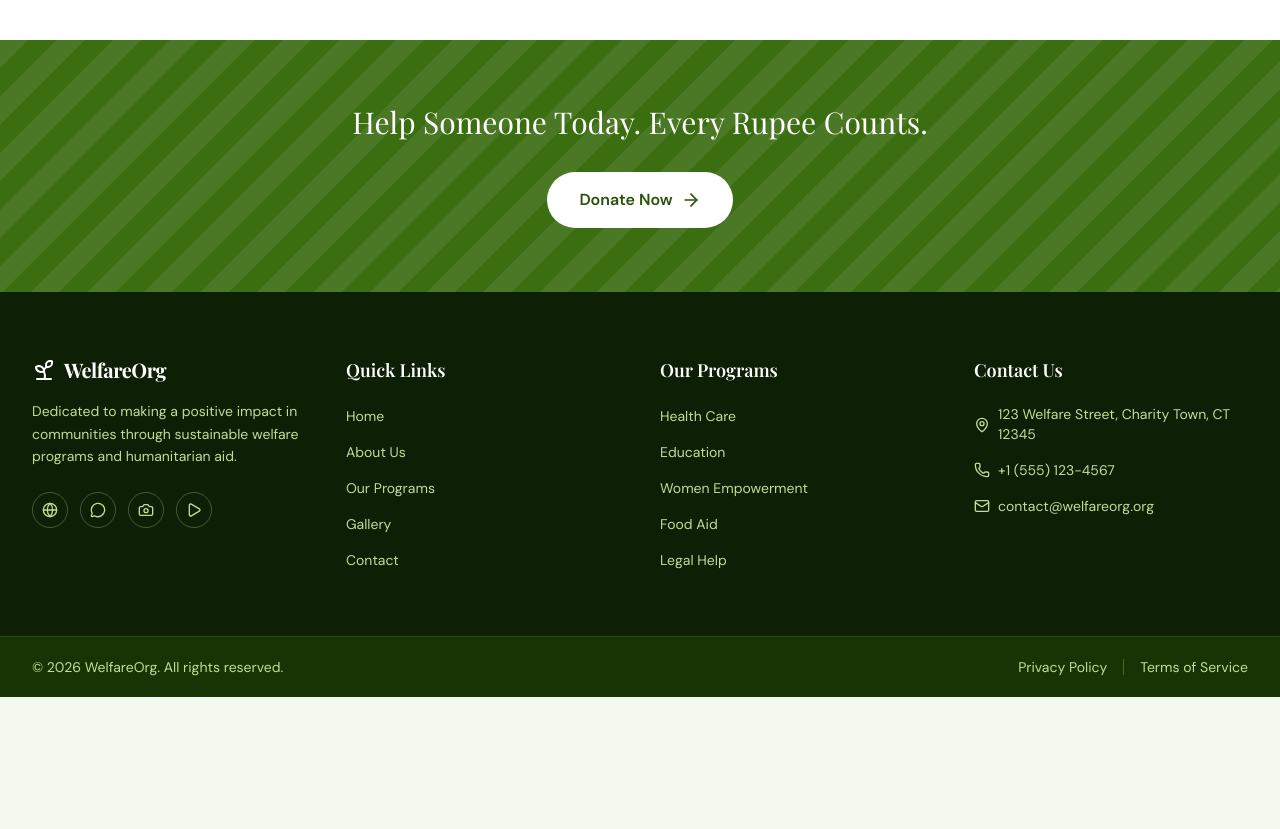
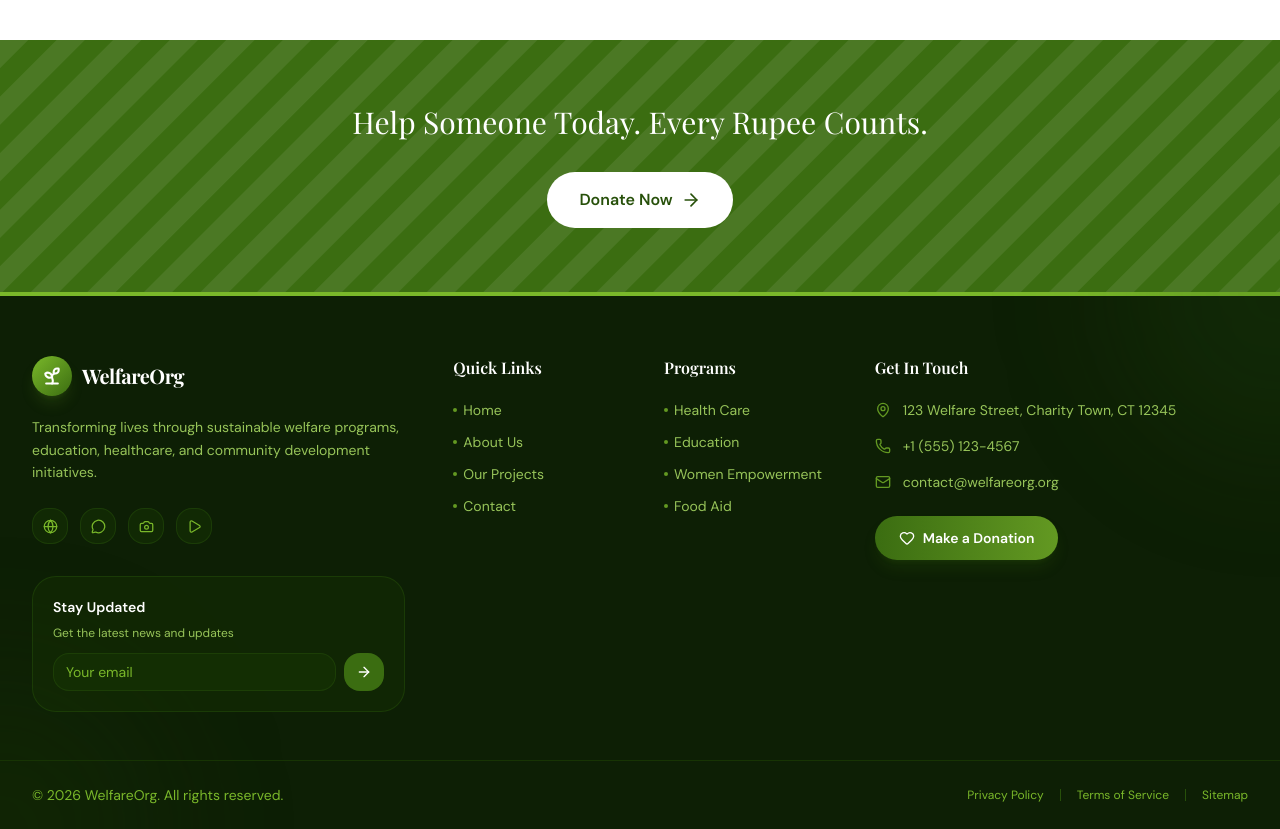
Before and after one commit to hunmbalofficial/welfare-project, a React (Vite) app in the folder client/: page / in a window 1280 px wide. Shown: the part 4660-5489 px from the top of the page. Before the commit the page ends 5357 px from the top, so only its background shows below. Built offline with nearby package versions, Linux system fonts and the light colour scheme; no server answers.

Commit message:
Update footer - modern design

```diff
--- a/client/src/components/layout/Footer.jsx
+++ b/client/src/components/layout/Footer.jsx
@@ -1,66 +1,101 @@
 import { Link } from 'react-router-dom';
-import { Sprout, Globe, MessageCircle, Camera, Play, MapPin, Phone, Mail } from 'lucide-react';
+import { Sprout, MapPin, Phone, Mail, ArrowRight, Heart, Globe, MessageCircle, Camera, Play } from 'lucide-react';
+import { useState } from 'react';
 
 const Footer = () => {
+  const [email, setEmail] = useState('');
   const currentYear = new Date().getFullYear();
 
   const quickLinks = [
     { name: 'Home', path: '/' },
     { name: 'About Us', path: '/about' },
-    { name: 'Our Programs', path: '/programs' },
-    { name: 'Gallery', path: '/gallery' },
+    { name: 'Our Projects', path: '/projects' },
     { name: 'Contact', path: '/contact' },
   ];
 
   const programs = [
-    { name: 'Health Care', path: '/programs/health' },
-    { name: 'Education', path: '/programs/education' },
-    { name: 'Women Empowerment', path: '/programs/women' },
-    { name: 'Food Aid', path: '/programs/food' },
-    { name: 'Legal Help', path: '/programs/legal' },
+    { name: 'Health Care', path: '/projects' },
+    { name: 'Education', path: '/projects' },
+    { name: 'Women Empowerment', path: '/projects' },
+    { name: 'Food Aid', path: '/projects' },
   ];
 
+  const handleSubscribe = (e) => {
+    e.preventDefault();
+    if (email) alert('Subscribed! (integration pending)');
+  };
+
   return (
-    <footer className="bg-primary-900 text-primary-200">
-      <div className="max-w-7xl mx-auto px-4 lg:px-8 py-16">
-        <div className="grid grid-cols-1 md:grid-cols-2 lg:grid-cols-4 gap-10">
-          <div>
-            <Link to="/" className="flex items-center gap-2 mb-4">
-              <Sprout className="w-6 h-6 text-white" strokeWidth={2} />
-              <span className="font-display text-xl font-bold text-white tracking-tight">
-                WelfareOrg
-              </span>
+    <footer className="relative bg-primary-900 text-primary-200 overflow-hidden">
+      <div className="absolute top-0 left-0 right-0 h-1 bg-gradient-to-r from-primary-400 via-secondary-400 to-primary-400" />
+
+      <div className="absolute inset-0 pointer-events-none">
+        <div className="absolute -top-40 -right-40 w-80 h-80 rounded-full bg-primary-700/20 blur-3xl" />
+        <div className="absolute -bottom-40 -left-40 w-80 h-80 rounded-full bg-primary-800/30 blur-3xl" />
+      </div>
+
+      <div className="relative max-w-7xl mx-auto px-4 lg:px-8 pt-16 pb-12">
+        <div className="grid grid-cols-1 lg:grid-cols-6 gap-12">
+          <div className="lg:col-span-2">
+            <Link to="/" className="inline-flex items-center gap-2.5 mb-5">
+              <div className="w-10 h-10 rounded-xl bg-gradient-to-br from-primary-400 to-primary-600 flex items-center justify-center shadow-lg shadow-primary-500/20">
+                <Sprout className="w-5 h-5 text-white" strokeWidth={2.5} />
+              </div>
+              <span className="font-display text-xl font-bold text-white tracking-tight">WelfareOrg</span>
             </Link>
-            <p className="text-sm leading-relaxed mb-6">
-              Dedicated to making a positive impact in communities through sustainable welfare programs and humanitarian aid.
+            <p className="text-sm leading-relaxed text-primary-300 mb-6 max-w-sm">
+              Transforming lives through sustainable welfare programs, education, healthcare, and community development initiatives.
             </p>
-            <div className="flex items-center gap-3">
-              <a href="#" className="w-9 h-9 rounded-full border border-primary-200/30 flex items-center justify-center hover:border-white hover:text-white transition-colors">
-                <Globe size={16} />
-              </a>
-              <a href="#" className="w-9 h-9 rounded-full border border-primary-200/30 flex items-center justify-center hover:border-white hover:text-white transition-colors">
-                <MessageCircle size={16} />
-              </a>
-              <a href="#" className="w-9 h-9 rounded-full border border-primary-200/30 flex items-center justify-center hover:border-white hover:text-white transition-colors">
-                <Camera size={16} />
-              </a>
-              <a href="#" className="w-9 h-9 rounded-full border border-primary-200/30 flex items-center justify-center hover:border-white hover:text-white transition-colors">
-                <Play size={16} />
-              </a>
+
+            <div className="flex items-center gap-3 mb-8">
+              {[
+                { icon: Globe, href: '#' },
+                { icon: MessageCircle, href: '#' },
+                { icon: Camera, href: '#' },
+                { icon: Play, href: '#' },
+              ].map(({ icon: Icon, href }, i) => (
+                <a
+                  key={i}
+                  href={href}
+                  className="w-9 h-9 rounded-lg bg-primary-800/50 border border-primary-700/50 flex items-center justify-center hover:bg-primary-600 hover:border-primary-500 hover:text-white text-primary-400 transition-all duration-200"
+                >
+                  <Icon size={15} />
+                </a>
+              ))}
+            </div>
+
+            <div className="bg-primary-800/40 border border-primary-700/50 rounded-xl p-5 max-w-sm">
+              <p className="text-white text-sm font-semibold mb-2">Stay Updated</p>
+              <p className="text-primary-300 text-xs mb-3">Get the latest news and updates</p>
+              <form onSubmit={handleSubscribe} className="flex gap-2">
+                <input
+                  type="email"
+                  value={email}
+                  onChange={(e) => setEmail(e.target.value)}
+                  placeholder="Your email"
+                  className="flex-1 bg-primary-800/60 border border-primary-700/50 rounded-lg px-3 py-2 text-sm text-white placeholder:text-primary-400 focus:outline-none focus:border-primary-500 transition-colors"
+                  required
+                />
+                <button
+                  type="submit"
+                  className="bg-primary-600 hover:bg-primary-500 text-white rounded-lg px-3 py-2 transition-colors"
+                >
+                  <ArrowRight size={16} />
+                </button>
+              </form>
             </div>
           </div>
 
-          <div>
-            <h3 className="font-display text-lg font-semibold text-white mb-5">
-              Quick Links
-            </h3>
+          <div className="lg:col-span-1">
+            <h3 className="font-display text-base font-semibold text-white mb-5">Quick Links</h3>
             <ul className="space-y-3">
               {quickLinks.map((link) => (
                 <li key={link.path}>
                   <Link
                     to={link.path}
-                    className="text-sm hover:text-white transition-colors"
+                    className="text-sm text-primary-300 hover:text-white transition-colors flex items-center gap-1.5 group"
                   >
+                    <span className="w-1 h-1 rounded-full bg-primary-500 group-hover:bg-white transition-colors" />
                     {link.name}
                   </Link>
                 </li>
@@ -68,17 +103,16 @@ const Footer = () => {
             </ul>
           </div>
 
-          <div>
-            <h3 className="font-display text-lg font-semibold text-white mb-5">
-              Our Programs
-            </h3>
+          <div className="lg:col-span-1">
+            <h3 className="font-display text-base font-semibold text-white mb-5">Programs</h3>
             <ul className="space-y-3">
               {programs.map((link) => (
                 <li key={link.name}>
                   <Link
                     to={link.path}
-                    className="text-sm hover:text-white transition-colors"
+                    className="text-sm text-primary-300 hover:text-white transition-colors flex items-center gap-1.5 group"
                   >
+                    <span className="w-1 h-1 rounded-full bg-primary-500 group-hover:bg-white transition-colors" />
                     {link.name}
                   </Link>
                 </li>
@@ -86,37 +120,47 @@ const Footer = () => {
             </ul>
           </div>
 
-          <div>
-            <h3 className="font-display text-lg font-semibold text-white mb-5">
-              Contact Us
-            </h3>
+          <div className="lg:col-span-2">
+            <h3 className="font-display text-base font-semibold text-white mb-5">Get In Touch</h3>
             <ul className="space-y-4">
-              <li className="flex items-center gap-2 text-sm">
-                <MapPin size={16} className="shrink-0 mt-0.5" />
+              <li className="flex items-start gap-3 text-sm text-primary-300">
+                <MapPin size={16} className="shrink-0 mt-0.5 text-primary-500" />
                 <span>123 Welfare Street, Charity Town, CT 12345</span>
               </li>
-              <li className="flex items-center gap-2 text-sm">
-                <Phone size={16} className="shrink-0" />
+              <li className="flex items-center gap-3 text-sm text-primary-300">
+                <Phone size={16} className="shrink-0 text-primary-500" />
                 <span>+1 (555) 123-4567</span>
               </li>
-              <li className="flex items-center gap-2 text-sm">
-                <Mail size={16} className="shrink-0" />
+              <li className="flex items-center gap-3 text-sm text-primary-300">
+                <Mail size={16} className="shrink-0 text-primary-500" />
                 <span>contact@welfareorg.org</span>
               </li>
             </ul>
+
+            <div className="mt-6">
+              <Link
+                to="/donate"
+                className="inline-flex items-center gap-2 bg-gradient-to-r from-primary-600 to-primary-500 text-white rounded-full px-6 py-3 text-sm font-semibold hover:from-primary-500 hover:to-primary-400 transition-all duration-300 shadow-lg shadow-primary-600/20"
+              >
+                <Heart size={16} />
+                Make a Donation
+              </Link>
+            </div>
           </div>
         </div>
       </div>
 
-      <div className="bg-primary-800 border-t border-primary-700">
-        <div className="max-w-7xl mx-auto px-4 lg:px-8 py-5 flex flex-col sm:flex-row items-center justify-between gap-3">
-          <p className="text-sm text-primary-200">
+      <div className="relative border-t border-primary-800">
+        <div className="max-w-7xl mx-auto px-4 lg:px-8 py-6 flex flex-col sm:flex-row items-center justify-between gap-4">
+          <p className="text-sm text-primary-400">
             &copy; {currentYear} WelfareOrg. All rights reserved.
           </p>
-          <div className="flex items-center gap-4 text-sm text-primary-200">
+          <div className="flex items-center gap-4 text-xs text-primary-400">
             <span className="hover:text-white cursor-pointer transition-colors">Privacy Policy</span>
-            <span className="w-px h-4 bg-primary-600" />
+            <span className="w-px h-3 bg-primary-700" />
             <span className="hover:text-white cursor-pointer transition-colors">Terms of Service</span>
+            <span className="w-px h-3 bg-primary-700" />
+            <span className="hover:text-white cursor-pointer transition-colors">Sitemap</span>
           </div>
         </div>
       </div>
```
